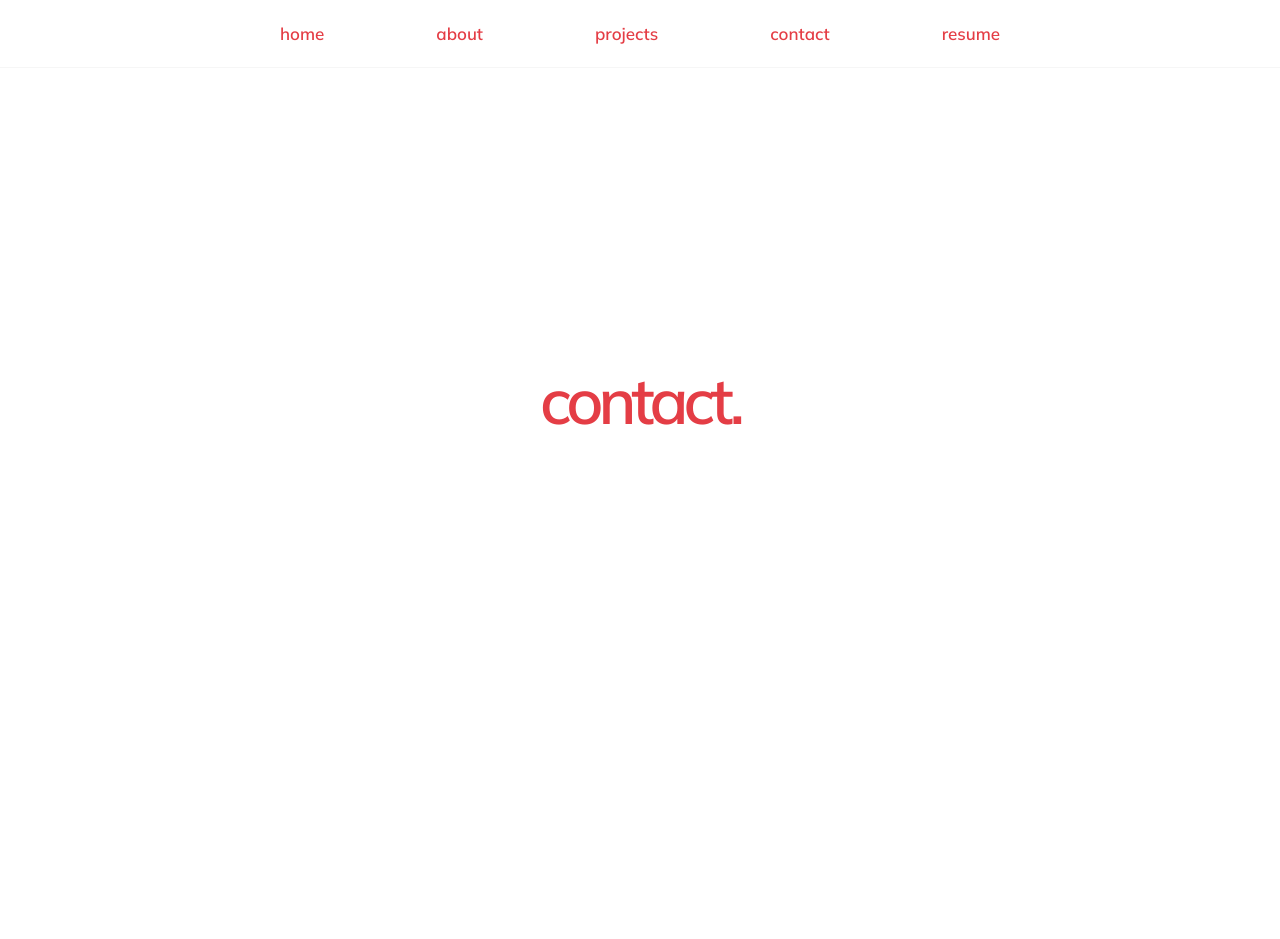
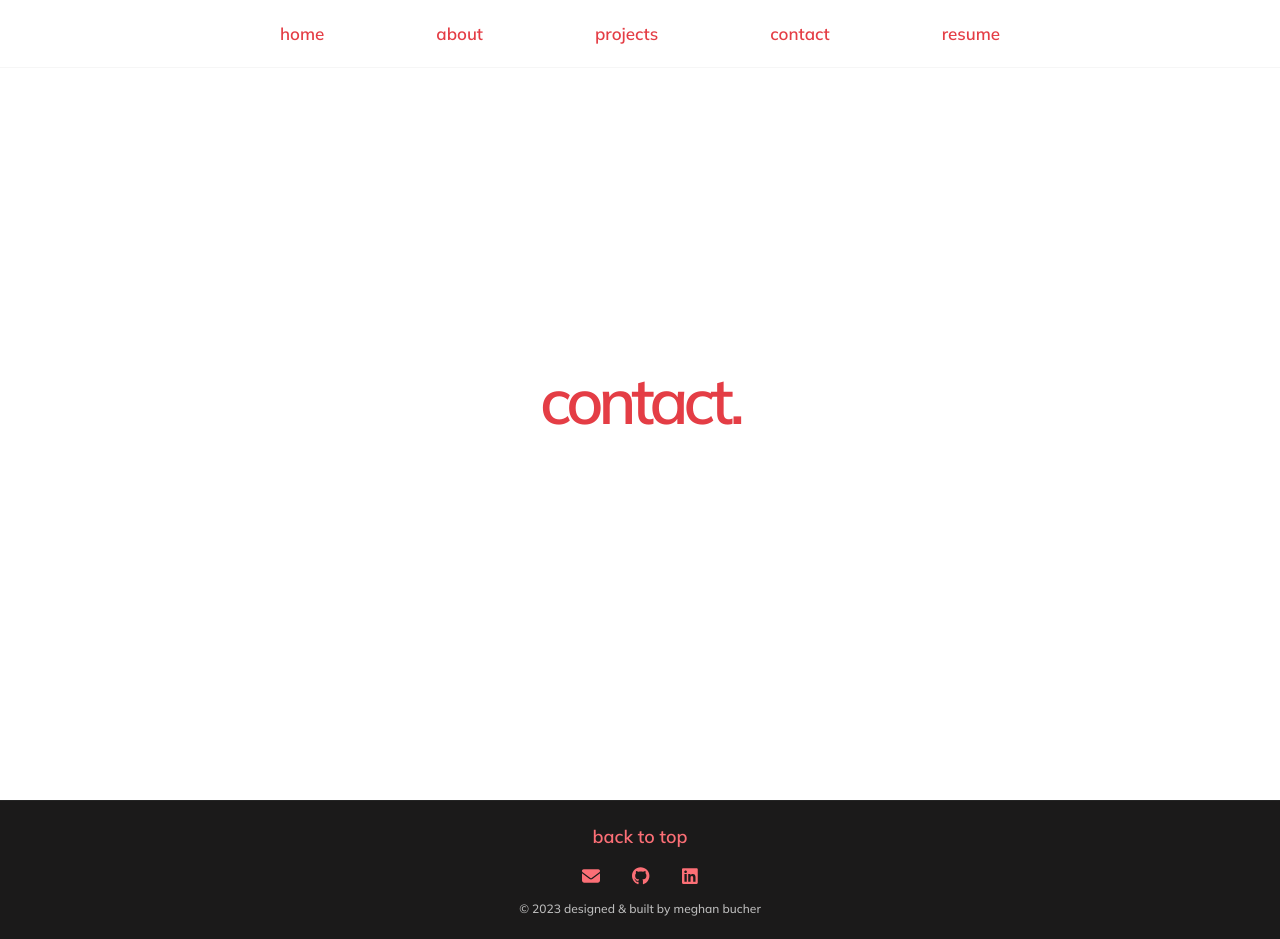
Before and after one commit to megbuch/portfolio-v2, a React (Create React App) app: page /contact in a window 1280 px wide. Before the commit the page ends 800 px from the top, so only its background shows below. Built offline with nearby package versions, Linux system fonts and the light colour scheme.

Commit message:
creates footer component

```diff
--- a/package.json
+++ b/package.json
@@ -3,6 +3,10 @@
   "version": "0.1.0",
   "private": true,
   "dependencies": {
+    "@fortawesome/fontawesome-svg-core": "^6.4.0",
+    "@fortawesome/free-brands-svg-icons": "^6.4.0",
+    "@fortawesome/free-solid-svg-icons": "^6.4.0",
+    "@fortawesome/react-fontawesome": "^0.2.0",
     "gsap": "^3.11.5",
     "react": "^18.2.0",
     "react-dom": "^18.2.0",
--- /dev/null
+++ b/src/components/Footer/Footer.css
@@ -0,0 +1,27 @@
+.Footer {
+  gap: 0;
+  padding: 1rem;
+  font-size: 12px;
+  text-transform: lowercase;
+  background-color: #1b1a1a;
+  border-top: 1px solid rgb(37, 37, 37);
+  color: rgb(189, 189, 189);
+}
+
+.Footer > a,
+.icons > a {
+  font-size: 18px;
+  color: var(--light-red);
+}
+
+.Footer > a:hover,
+.icons > a:hover {
+  color: var(--bright-red);
+}
+
+.icons {
+  font-size: 1.5rem;
+  display: flex;
+  justify-content: center;
+  gap: 2rem;
+}
--- /dev/null
+++ b/src/components/Footer/Footer.jsx
@@ -0,0 +1,42 @@
+import "./Footer.css";
+import { library } from "@fortawesome/fontawesome-svg-core";
+import { FontAwesomeIcon } from "@fortawesome/react-fontawesome";
+import { faGithub } from "@fortawesome/free-brands-svg-icons";
+import { faLinkedin } from "@fortawesome/free-brands-svg-icons";
+import { faEnvelope } from "@fortawesome/free-solid-svg-icons";
+
+library.add(faGithub, faLinkedin, faEnvelope);
+
+export default function Footer() {
+  return (
+    <footer className="Footer col">
+      <a href="#top" rel="noreferrer">
+        Back to top
+      </a>
+      <div className="icons">
+        <a
+          href="mailto: codingwithmeg@gmail.com"
+          target="_blank"
+          rel="noreferrer"
+        >
+          <FontAwesomeIcon icon={faEnvelope} />
+        </a>
+        <a
+          href="https://github.com/codingwithmeg"
+          target="_blank"
+          rel="noreferrer"
+        >
+          <FontAwesomeIcon icon={faGithub} />
+        </a>
+        <a
+          href="https://linkedin.com/in/meghanbucher"
+          target="_blank"
+          rel="noreferrer"
+        >
+          <FontAwesomeIcon icon={faLinkedin} />
+        </a>
+      </div>
+      <p>© 2023 designed & built by Meghan Bucher</p>
+    </footer>
+  );
+}
--- a/src/components/Navigation/Navigation.jsx
+++ b/src/components/Navigation/Navigation.jsx
@@ -35,8 +35,6 @@ export default function Nav() {
 
   return (
     <>
-      {/* desktop navigation */}
-
       <ul className="navbar-links">
         <li className="navbar-link">
           <Link to="/">Home</Link>
@@ -56,8 +54,6 @@ export default function Nav() {
           </a>
         </li>
       </ul>
-      {/* hamburger */}
-
       <div className="hamburger-ctr" onClick={handleHamburgerClick}>
         {isMobileMenuOpen ? (
           <FaTimes className="hamburger-icon" />
@@ -65,7 +61,6 @@ export default function Nav() {
           <FaBars className="hamburger-icon" />
         )}
       </div>
-      {/* mobile navigation */}
       <ul className={isMobileMenuOpen ? "mobile-links open" : "mobile-links"}>
         <li className="mobile-link">
           <Link to="/" onClick={handleMobileMenuClick}>
--- a/src/pages/App/App.jsx
+++ b/src/pages/App/App.jsx
@@ -5,6 +5,7 @@ import HeroPage from "../../pages/HeroPage/HeroPage";
 import AboutPage from "../../pages/AboutPage/AboutPage";
 import ProjectsPage from "../ProjectsPage/ProjectsPage";
 import ContactPage from "../ContactPage/ContactPage";
+import Footer from "../../components/Footer/Footer";
 
 function App() {
   return (
@@ -16,6 +17,7 @@ function App() {
         <Route path="/projects" element={<ProjectsPage />} />
         <Route path="/contact" element={<ContactPage />} />
       </Routes>
+      <Footer />
     </div>
   );
 }
```
Also changed, not shown: 1 other file (tests, documents, lock files or other folders).
